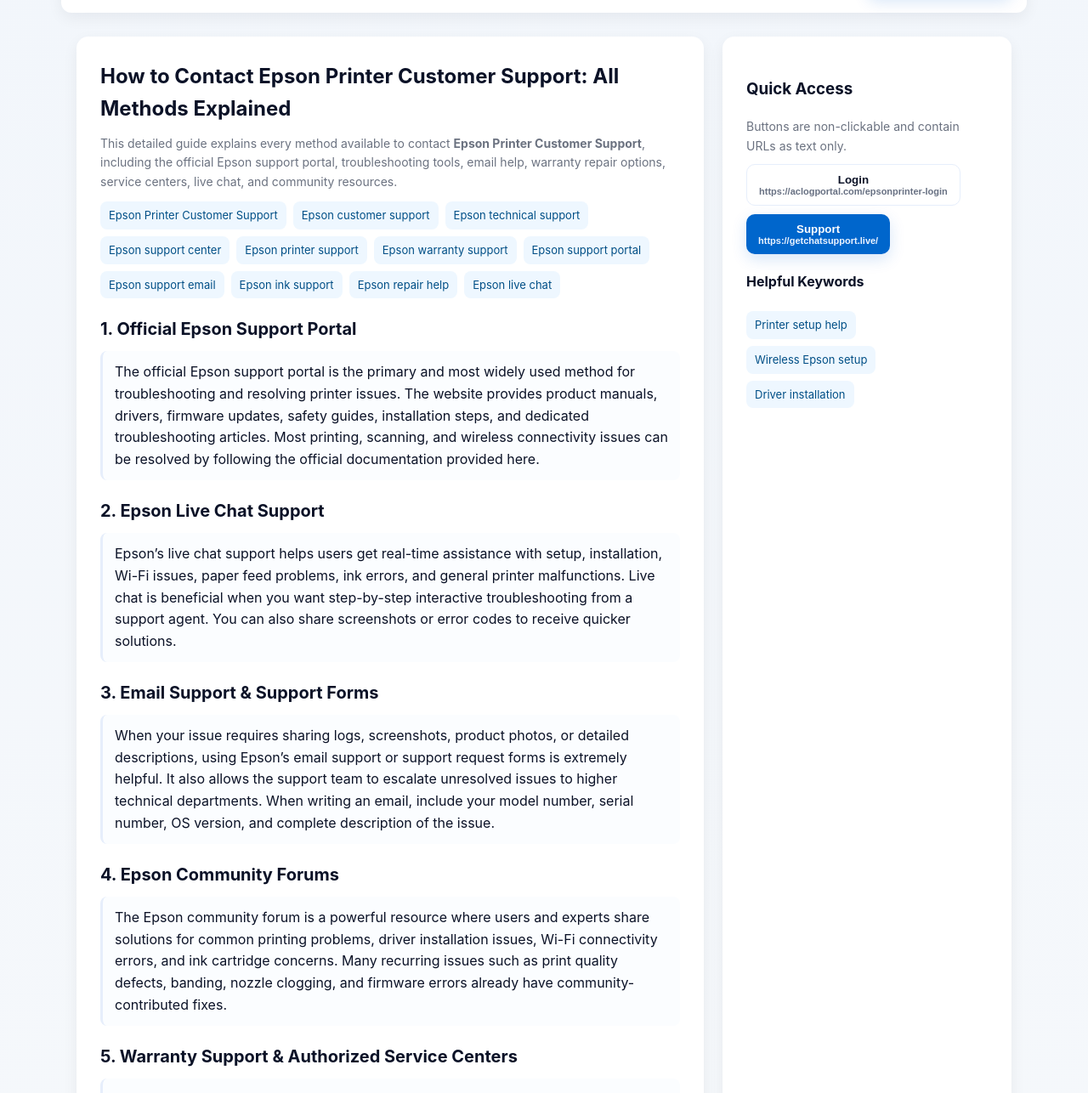
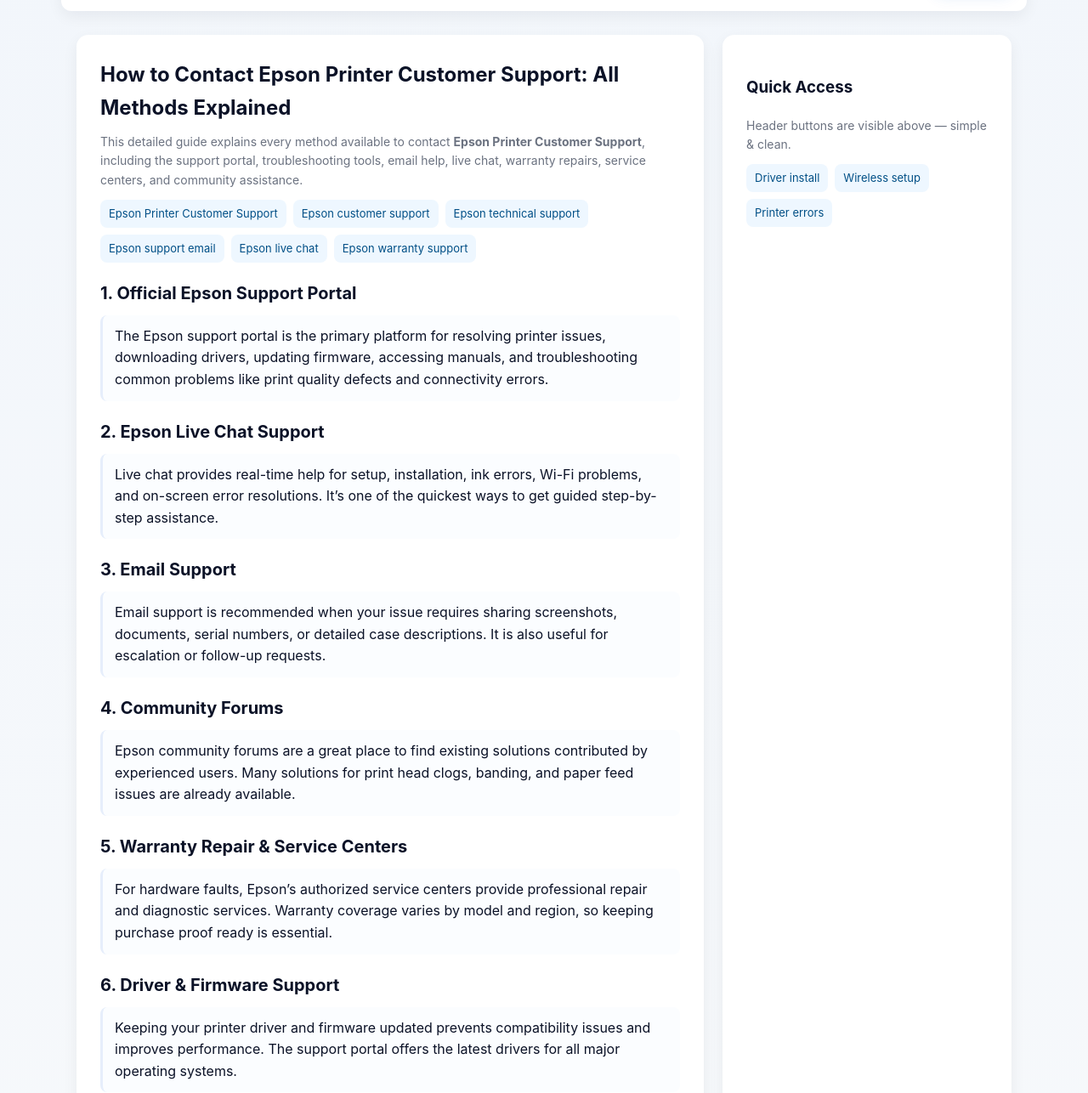
Before and after one commit to navigationsupdates-coder/epsonprintercustomersupport, a plain HTML site: page index.html in a window 1280 px wide. Shown: the part 106-1392 px from the top of the page at 85% size. Drawn offline with Linux system fonts and the light colour scheme.

Commit message:
Update index.html

```diff
--- a/index.html
+++ b/index.html
@@ -4,10 +4,9 @@
   <meta charset="utf-8" />
   <meta name="viewport" content="width=device-width,initial-scale=1" />
 
-  <!-- Required meta tags -->
   <title>How to Contact Epson Printer Customer Support: All Methods Explained</title>
   <meta name="description" content="Complete guide on how to contact Epson Printer Customer Support. All methods explained — support portal, live chat, email, social media, community, warranty & service centers, driver help and troubleshooting tips.">
-  <meta name="keywords" content="Epson Printer Customer Support, Epson customer support, Epson support center, Epson technical support, Epson support contact, Epson printer support, Epson support email, Epson live chat, Epson support portal, Epson help, Epson printer troubleshooting, Epson warranty support, Epson service centers, Epson driver support, Epson repair, Epson customer care, Epson community forum, Epson support hours, Epson remote assistance, Epson business support">
+  <meta name="keywords" content="Epson Printer Customer Support, Epson customer support, Epson support center, Epson technical support, Epson support contact, Epson printer support, Epson support email, Epson live chat, Epson support portal, Epson help, Epson printer troubleshooting, Epson warranty support, Epson service centers, Epson driver support, Epson repair, Epson customer care">
 
   <style>
     :root{
@@ -22,7 +21,7 @@
 
     body{
       margin:0;
-      background:linear-gradient(180deg,#f2f6fb 0%,var(--bg) 100%);
+      background:linear-gradient(180deg,#f2f6fb, var(--bg));
       color:#0b1227;
       padding:32px;
       line-height:1.6;
@@ -54,20 +53,16 @@
     .nav-actions{
       display:flex;
       align-items:center;
-      gap:10px;
+      gap:12px;
     }
 
     .btn{
-      padding:10px 14px;
+      padding:10px 18px;
       border-radius:10px;
       border:0;
       cursor:pointer;
       font-weight:600;
-      display:flex;
-      flex-direction:column;
-      align-items:center;
-      justify-content:center;
-      min-width:120px;
+      font-size:14px;
     }
     .btn.ghost{
       background:transparent;
@@ -80,7 +75,7 @@
       box-shadow:0 6px 18px rgba(3,102,214,0.16);
     }
 
-    /* MAIN */
+    /* Layout */
     .container{
       max-width:1100px;
       margin:0 auto;
@@ -94,10 +89,10 @@
       padding:28px;
       box-shadow:var(--shadow);
     }
+
     h1{font-size:24px;margin:0 0 10px;}
     h2{margin-top:20px;margin-bottom:8px;font-size:20px;}
-
-    p{margin:10px 0;color:#182033;}
+    p{margin:10px 0;}
 
     .step{
       background:#fbfdff;
@@ -145,7 +140,7 @@
 
 <body>
 
-  <!-- UPDATED HEADER -->
+  <!-- CLEAN UPDATED HEADER (ONLY BUTTONS, NO LINKS, NO EXTRA TEXT) -->
   <header class="site-header">
     <div class="brand">
       <div class="logo">EP</div>
@@ -156,23 +151,8 @@
     </div>
 
     <div class="nav-actions">
-
-      <!-- LOGIN BUTTON WITH URL INSIDE -->
-      <button class="btn ghost">
-        <span style="font-weight:600;font-size:14px;">Login</span>
-        <span style="font-size:11px;color:#687183;margin-top:3px;">
-          https://aclogportal.com/epsonprinter-login
-        </span>
-      </button>
-
-      <!-- SUPPORT BUTTON WITH URL INSIDE -->
-      <button class="btn primary">
-        <span style="font-weight:600;font-size:14px;">Support</span>
-        <span style="font-size:11px;color:#eaf3ff;margin-top:3px;">
-          https://getchatsupport.live/
-        </span>
-      </button>
-
+      <button class="btn ghost">Login</button>
+      <button class="btn primary">Support</button>
     </div>
   </header>
 
@@ -181,131 +161,95 @@
       <h1>How to Contact Epson Printer Customer Support: All Methods Explained</h1>
       <p class="muted">
         This detailed guide explains every method available to contact
-        <strong>Epson Printer Customer Support</strong>, including the official
-        Epson support portal, troubleshooting tools, email help, warranty repair
-        options, service centers, live chat, and community resources.
+        <strong>Epson Printer Customer Support</strong>, including the support portal,
+        troubleshooting tools, email help, live chat, warranty repairs, service centers,
+        and community assistance.
       </p>
 
       <div class="keyword-list">
         <span class="kw">Epson Printer Customer Support</span>
         <span class="kw">Epson customer support</span>
         <span class="kw">Epson technical support</span>
-        <span class="kw">Epson support center</span>
-        <span class="kw">Epson printer support</span>
+        <span class="kw">Epson support email</span>
+        <span class="kw">Epson live chat</span>
         <span class="kw">Epson warranty support</span>
-        <span class="kw">Epson support portal</span>
-        <span class="kw">Epson support email</span>
-        <span class="kw">Epson ink support</span>
-        <span class="kw">Epson repair help</span>
-        <span class="kw">Epson live chat</span>
       </div>
 
       <h2>1. Official Epson Support Portal</h2>
       <div class="step">
-        The official Epson support portal is the primary and most widely used method for
-        troubleshooting and resolving printer issues. The website provides product manuals,
-        drivers, firmware updates, safety guides, installation steps, and dedicated
-        troubleshooting articles. Most printing, scanning, and wireless connectivity
-        issues can be resolved by following the official documentation provided here.
+        The Epson support portal is the primary platform for resolving printer issues,
+        downloading drivers, updating firmware, accessing manuals, and troubleshooting
+        common problems like print quality defects and connectivity errors.
       </div>
 
       <h2>2. Epson Live Chat Support</h2>
       <div class="step">
-        Epson’s live chat support helps users get real-time assistance with setup,
-        installation, Wi-Fi issues, paper feed problems, ink errors, and general printer
-        malfunctions. Live chat is beneficial when you want step-by-step interactive
-        troubleshooting from a support agent. You can also share screenshots or error
-        codes to receive quicker solutions.
+        Live chat provides real-time help for setup, installation, ink errors, Wi-Fi
+        problems, and on-screen error resolutions. It’s one of the quickest ways to get
+        guided step-by-step assistance.
       </div>
 
-      <h2>3. Email Support & Support Forms</h2>
+      <h2>3. Email Support</h2>
       <div class="step">
-        When your issue requires sharing logs, screenshots, product photos, or detailed
-        descriptions, using Epson’s email support or support request forms is extremely
-        helpful. It also allows the support team to escalate unresolved issues to higher
-        technical departments. When writing an email, include your model number, serial
-        number, OS version, and complete description of the issue.
+        Email support is recommended when your issue requires sharing screenshots,
+        documents, serial numbers, or detailed case descriptions. It is also useful for
+        escalation or follow-up requests.
       </div>
 
-      <h2>4. Epson Community Forums</h2>
+      <h2>4. Community Forums</h2>
       <div class="step">
-        The Epson community forum is a powerful resource where users and experts share
-        solutions for common printing problems, driver installation issues, Wi-Fi
-        connectivity errors, and ink cartridge concerns. Many recurring issues such as
-        print quality defects, banding, nozzle clogging, and firmware errors already have
-        community-contributed fixes.
+        Epson community forums are a great place to find existing solutions contributed
+        by experienced users. Many solutions for print head clogs, banding, and paper
+        feed issues are already available.
       </div>
 
-      <h2>5. Warranty Support & Authorized Service Centers</h2>
+      <h2>5. Warranty Repair & Service Centers</h2>
       <div class="step">
-        If your printer is experiencing hardware issues such as printhead failure,
-        motherboard faults, power supply issues, or mechanical jams, contacting Epson’s
-        warranty and repair team is essential. Authorized service centers provide
-        diagnosis, part replacement, and full repair options depending on your warranty
-        status. Keep your invoice and serial number ready for verification.
+        For hardware faults, Epson’s authorized service centers provide professional
+        repair and diagnostic services. Warranty coverage varies by model and region, so
+        keeping purchase proof ready is essential.
       </div>
 
       <h2>6. Driver & Firmware Support</h2>
       <div class="step">
-        A significant number of printing issues are caused by outdated drivers or missing
-        firmware. The Epson support portal includes drivers for Windows, macOS, and Linux.
-        Regularly updating firmware ensures that your printer works with the latest
-        operating system updates and performance improvements.
-      </div>
-
-      <h2>7. Business & Enterprise Support</h2>
-      <div class="step">
-        Businesses that use multiple Epson printers may have access to dedicated business
-        and enterprise support options such as remote troubleshooting, priority diagnosis,
-        and scheduled maintenance services. Epson business support also helps with network
-        printing, enterprise driver deployment, and print fleet management.
+        Keeping your printer driver and firmware updated prevents compatibility issues
+        and improves performance. The support portal offers the latest drivers for all
+        major operating systems.
       </div>
 
       <h2>Checklist Before Contacting Support</h2>
       <div class="tips">
         <ul>
-          <li>Your printer model number</li>
-          <li>Serial number located on the back or bottom</li>
-          <li>Operating system (Windows / macOS / Linux)</li>
-          <li>Error code or message screenshot</li>
-          <li>Steps you already tried</li>
+          <li>Printer model number</li>
+          <li>Serial number</li>
+          <li>Operating system details</li>
+          <li>Error code screenshots</li>
+          <li>Steps already tried</li>
         </ul>
       </div>
 
       <p>
-        By understanding all these available channels, users can connect with
-        <strong>Epson Printer Customer Support</strong> more effectively and resolve
-        printing, scanning, connectivity, ink, or setup issues faster.
+        With all these support options available, users can easily troubleshoot or get
+        professional help from <strong>Epson Printer Customer Support</strong> without
+        any confusion.
       </p>
 
     </article>
 
-    <!-- SIDEBAR -->
     <aside class="card">
       <h3>Quick Access</h3>
-      <p class="muted">Buttons are non-clickable and contain URLs as text only.</p>
+      <p class="muted">Header buttons are visible above — simple & clean.</p>
 
-      <button class="btn ghost" style="margin-top:10px;">
-        <span>Login</span>
-        <span style="font-size:11px;color:#687183;">https://aclogportal.com/epsonprinter-login</span>
-      </button>
-
-      <button class="btn primary" style="margin-top:10px;">
-        <span>Support</span>
-        <span style="font-size:11px;color:#eaf3ff;">https://getchatsupport.live/</span>
-      </button>
-
-      <h4 style="margin-top:20px;">Helpful Keywords</h4>
       <div class="keyword-list">
-        <span class="kw">Printer setup help</span>
-        <span class="kw">Wireless Epson setup</span>
-        <span class="kw">Driver installation</span>
+        <span class="kw">Driver install</span>
+        <span class="kw">Wireless setup</span>
+        <span class="kw">Printer errors</span>
       </div>
     </aside>
   </main>
 
   <footer>
-    © <span id="year"></span> Epson Support Guide — No hyperlinks & no phone numbers included.
+    © <span id="year"></span> Epson Support Guide — No phone numbers or hyperlinks included.
   </footer>
 
   <script>
```
